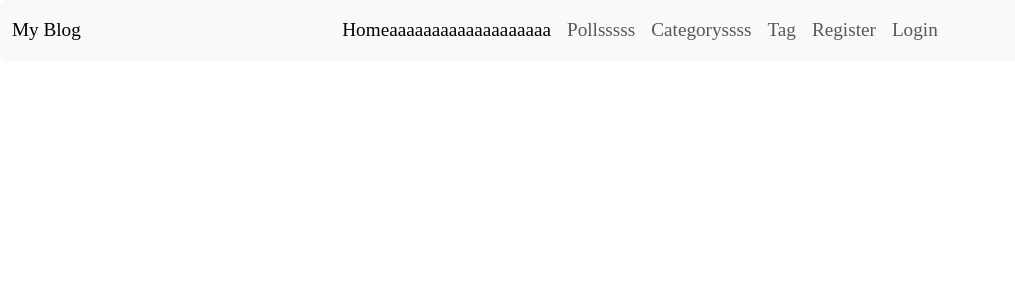
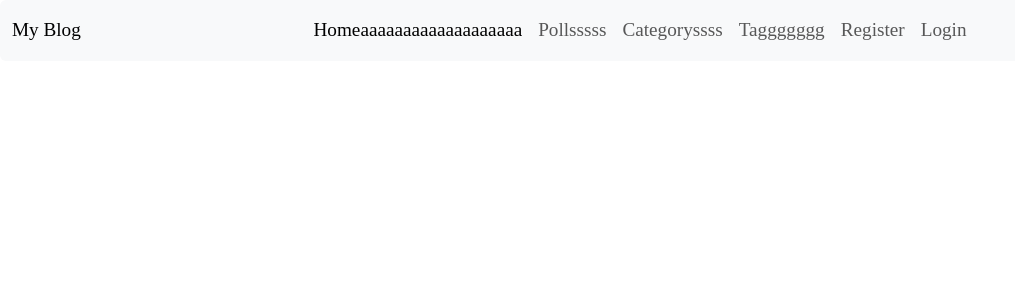
Before and after one commit to diya1145/merge, a Django app: a page that uses blog/templates/blog/base.html in a window 1280 px wide. Shown: the top 300 px of the page, without its empty margins (0-1015 px from the left). Run offline with Django 4.2, Linux system fonts and the light colour scheme; data comes from the database, SQL or seed files in the repository; some libraries are stand-ins or nearby versions.

Commit message:
New Changes

```diff
--- a/blog/templates/blog/base.html
+++ b/blog/templates/blog/base.html
@@ -46,7 +46,7 @@
                         <a class="nav-link" href="/category/">Categoryssss</a>
                     </li>
                     <li class="nav-item">
-                        <a class="nav-link" href="/tag/">Tag</a>
+                        <a class="nav-link" href="/tag/">Taggggggg</a>
                     </li>
                     {% if user.is_superuser %}
                         <li class="nav-item">
```
